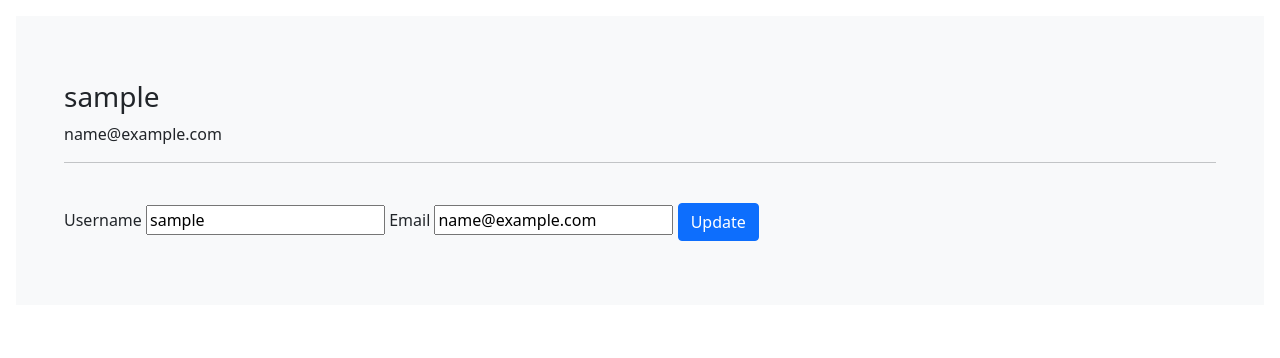
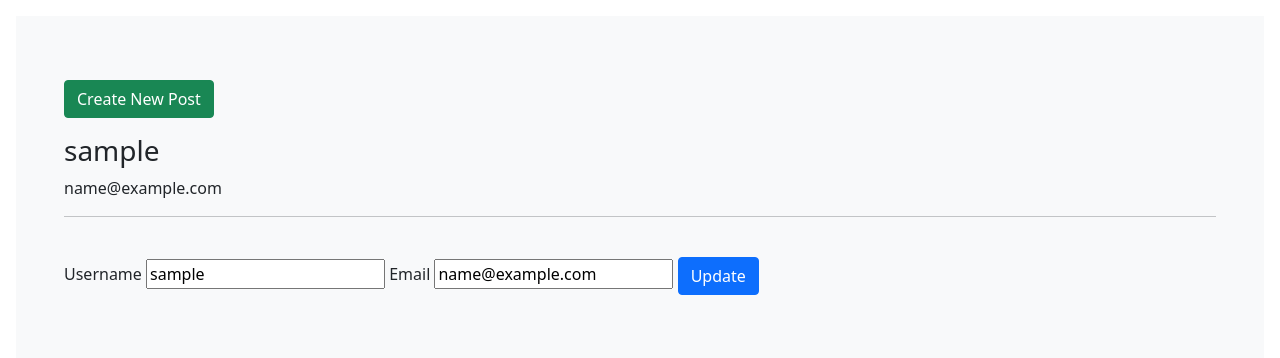
Before and after one commit to MrRezoo/Flask-Blog, a Flask app: page /profile in a window 1280 px wide. Shown: the part 56-414 px from the top of the page. Run offline with Flask 2, Linux system fonts and the light colour scheme; a user stored in the database is signed in; tables that the repository leaves empty hold one stand-in row (values such as "Sample post").

Commit message:
add profie

```diff
--- a/blog/forms.py
+++ b/blog/forms.py
@@ -2,12 +2,13 @@
     use flask_wtf part of WTForms : pip install Flask-WTF
     in the new version of these packages were separated from each other
 """
+from flask_login import current_user
 from flask_wtf import FlaskForm
-from wtforms import StringField, PasswordField, BooleanField, SubmitField
+from wtforms import StringField, PasswordField, BooleanField, SubmitField, TextAreaField
 from wtforms.validators import DataRequired, Length, Email, EqualTo, ValidationError
 
 from blog.models import User
-from flask_login import current_user
+
 
 class RegistrationForm(FlaskForm):
     """
@@ -20,7 +21,6 @@ class RegistrationForm(FlaskForm):
     confirm_password = PasswordField('Confirm Password',
                                      validators=(DataRequired(), EqualTo('password', message='passwords must match')))
     submit = SubmitField('Register')
-
 
     def validate_username(self, username):
         user = User.query.filter_by(username=username.data).first()
@@ -61,3 +61,8 @@ class UpdateProfileForm(FlaskForm):
             user = User.query.filter_by(email=email.data).first()
             if user:
                 raise ValidationError('This email already exists')
+
+
+class PostForm(FlaskForm):
+    title = StringField('Title', validators=[DataRequired()])
+    content = TextAreaField('Content', validators=[DataRequired()])
--- a/blog/routes.py
+++ b/blog/routes.py
@@ -7,7 +7,7 @@ from flask import render_template, redirect, url_for, Response, flash, request
 from flask_login import login_user, current_user, logout_user, login_required
 
 from blog import app, db, brp
-from blog.forms import RegistrationForm, LoginForm, UpdateProfileForm
+from blog.forms import RegistrationForm, LoginForm, UpdateProfileForm, PostForm
 from blog.models import User
 
 
@@ -80,3 +80,16 @@ def profile():
         form.username.data = current_user.username
         form.email.data = current_user.email
     return render_template('profile.html', form=form)
+
+
+@app.route('/post/new', methods=['GET', 'POST'])
+@login_required
+def new_post():
+    form = PostForm()
+    if form.validate_on_submit():
+        post = PostForm(title=form.title.data, content=form.content.data, author=current_user)
+        db.session.add(post)
+        db.session.commit()
+        flash('post created', 'info')
+        return redirect(url_for('home'))
+    return render_template('create_post.html', form=form)
--- a/blog/templates/profile.html
+++ b/blog/templates/profile.html
@@ -2,6 +2,8 @@
 
 {% block content %}
     {% include 'external/form_errors.html' %}
+    <a href="{{ url_for('new_post') }}" class="btn btn-success">Create New Post</a>
+    <br>
     <h3>{{ current_user.username }}</h3>
     <p>{{ current_user.email }}</p>
     <hr>
```
Also changed, not shown: blog/models.py (+11 -10 lines), blog/templates/create_post.html (added, +11 -0 lines).
